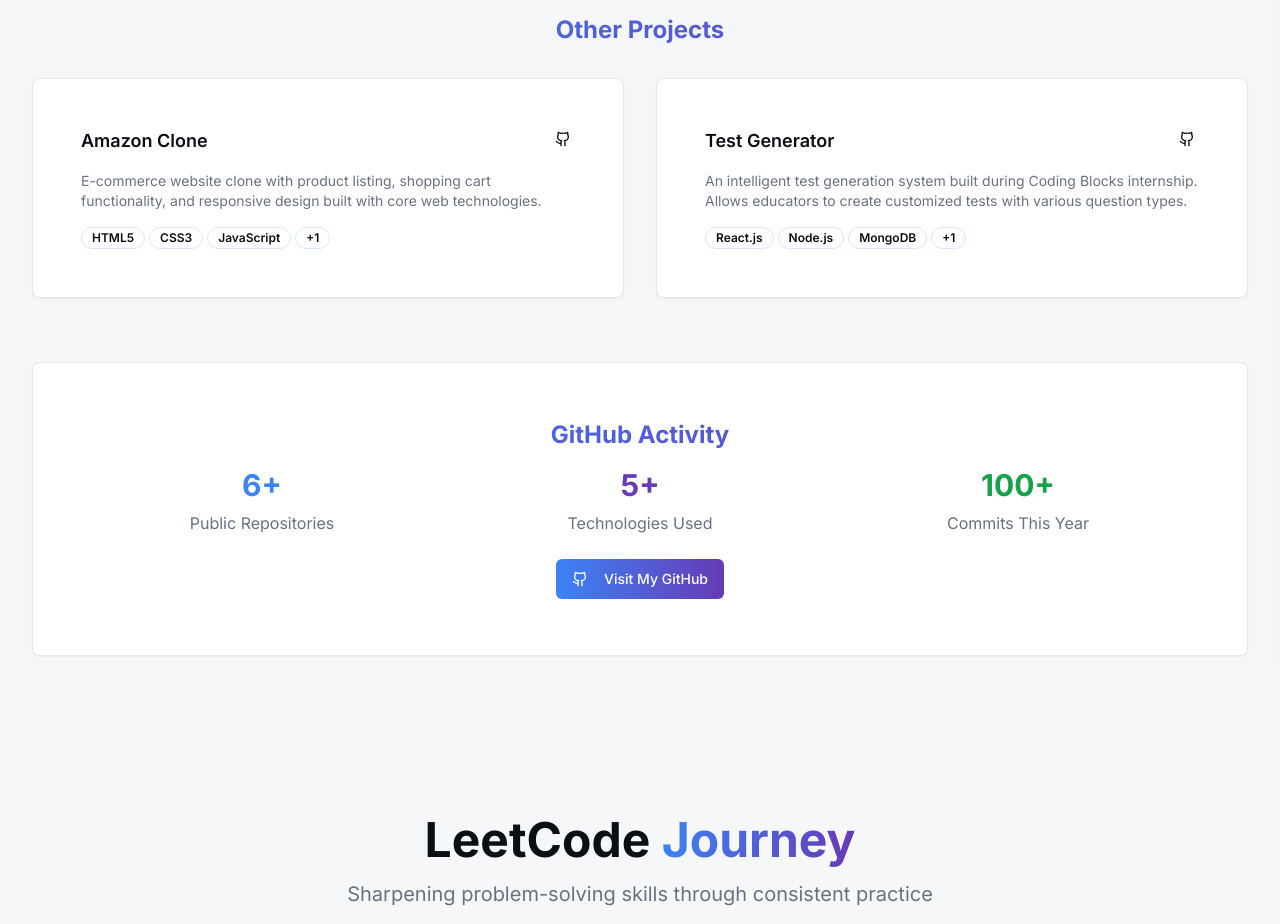
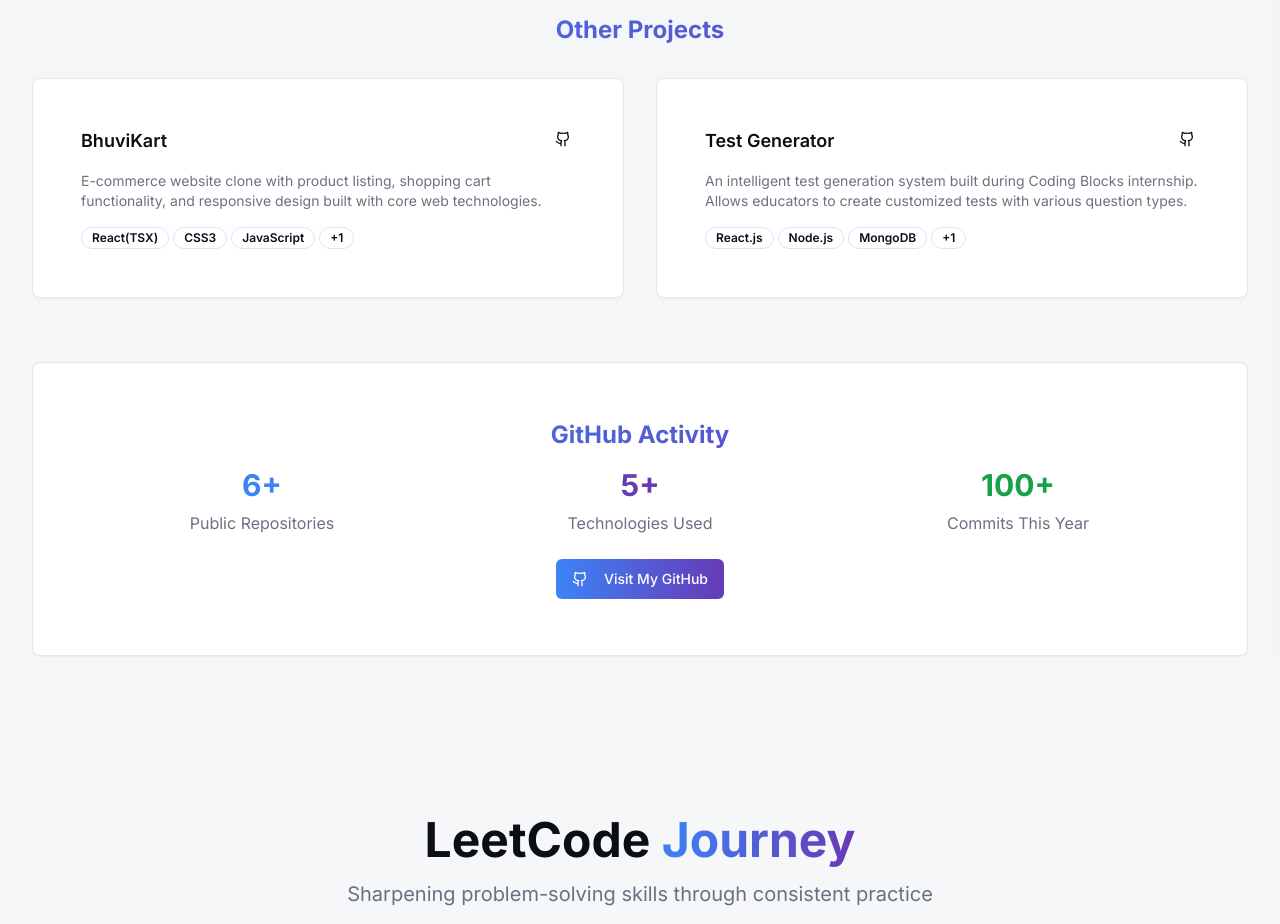
Before and after one commit to dheerajgaurgithub/Portfolio_dheerajgaur, a React (Vite) app: page / in a window 1280 px wide. Shown: the part 4420-5344 px from the top of the page. Built offline with nearby package versions, Linux system fonts and the light colour scheme.

Commit message:
docs(Projects): update project details for BhuviKart
Update project title from 'Amazon Clone' to 'BhuviKart' and modify technologies, github, and live links to reflect current implementation

```diff
--- a/src/components/Projects.tsx
+++ b/src/components/Projects.tsx
@@ -34,11 +34,11 @@ const Projects = () => {
       status: 'Completed'
     },
     {
-      title: 'Amazon Clone',
+      title: 'BhuviKart',
       description: 'E-commerce website clone with product listing, shopping cart functionality, and responsive design built with core web technologies.',
-      technologies: ['HTML5', 'CSS3', 'JavaScript', 'Local Storage'],
+      technologies: ['React(TSX)', 'CSS3', 'JavaScript', 'Local Storage'],
       github: 'https://github.com/dheerajgaurgithub/amazon-clone',
-      live: '#',
+      live: 'https://dheerajgaurbhuvikart.netlify.app/',
       featured: false,
       status: 'Completed'
     },
```
